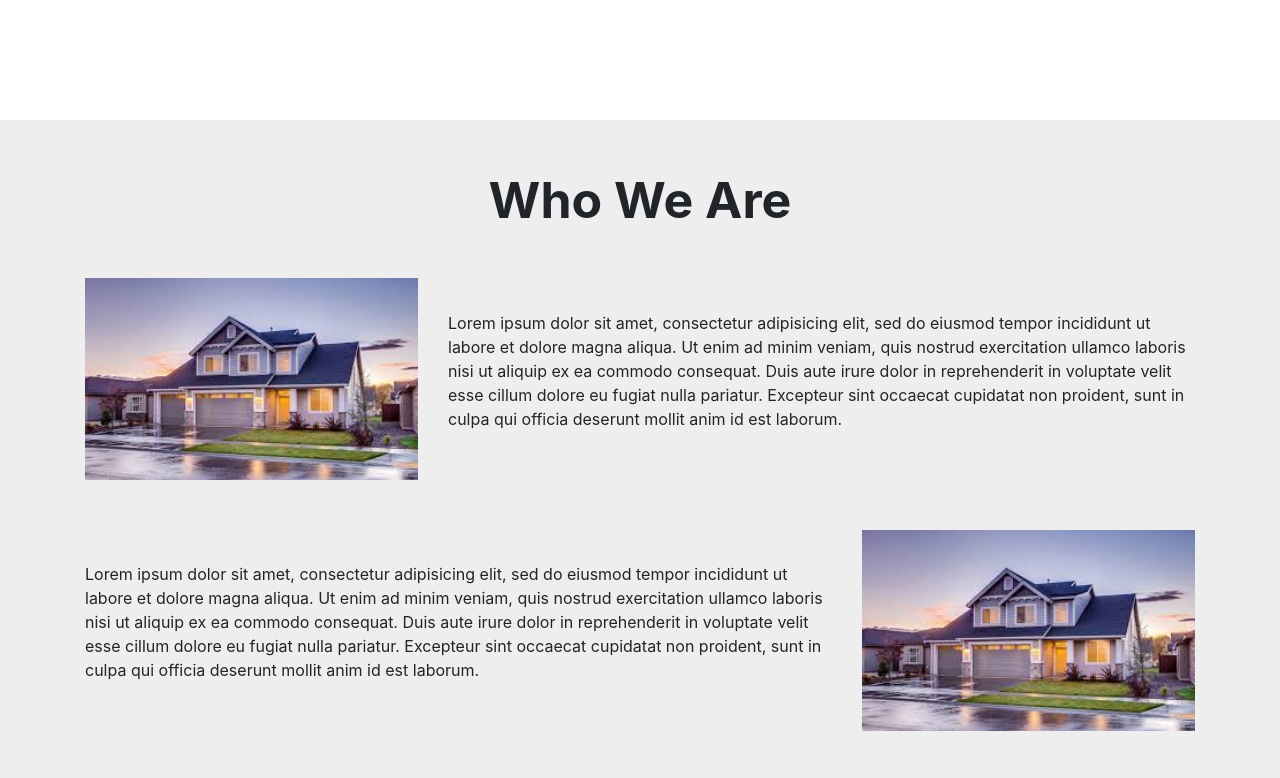
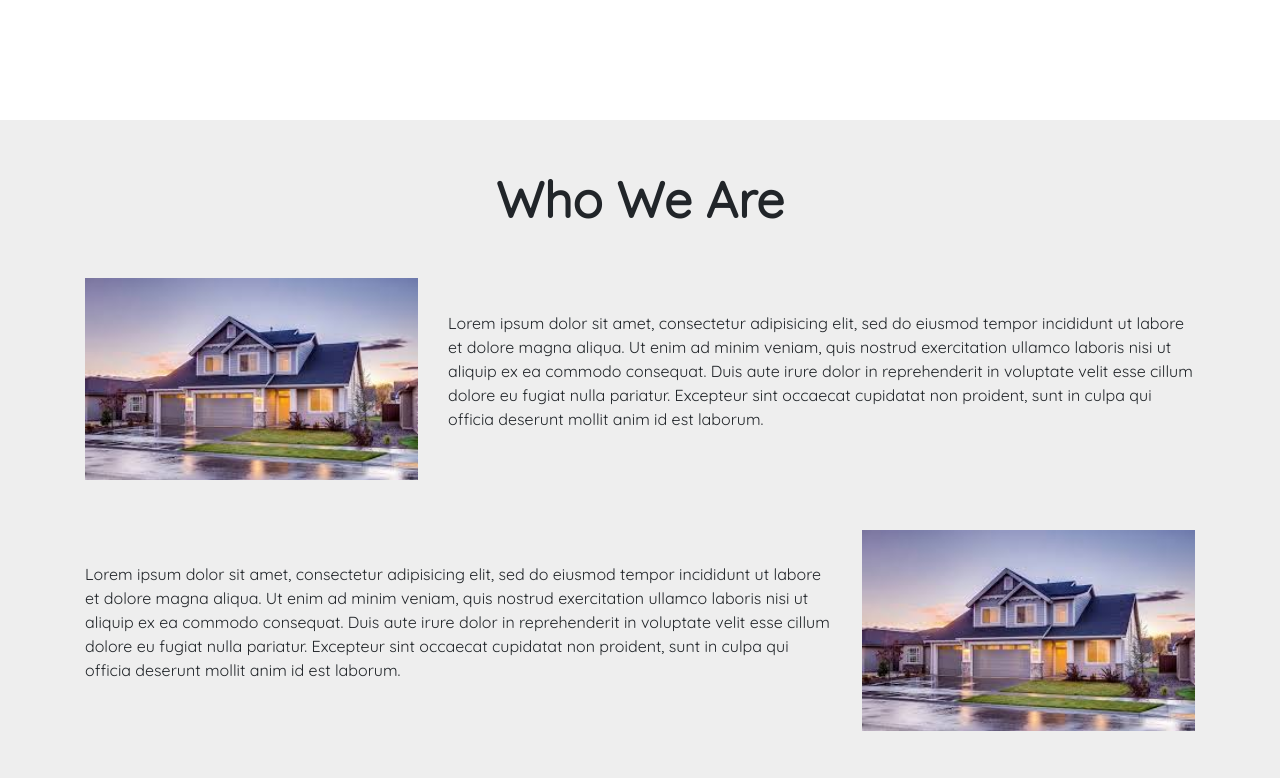
Before and after one commit to calixo888/synergize-ventures, a website: page index.html in a window 1280 px wide. Shown: the part 680-1458 px from the top of the page. Drawn offline with nearby package versions, Linux system fonts and the light colour scheme.

Commit message:
changed font

```diff
--- a/static/sass/imports/base.scss
+++ b/static/sass/imports/base.scss
@@ -1,7 +1,10 @@
+@import url('https://fonts.googleapis.com/css?family=Quicksand&display=swap');
+
 * {
   margin: 0;
   padding: 0;
   box-sizing: border-box;
+  font-family: Quicksand;
 }
 
 
```
Also changed, not shown: static/css/styles.css.
